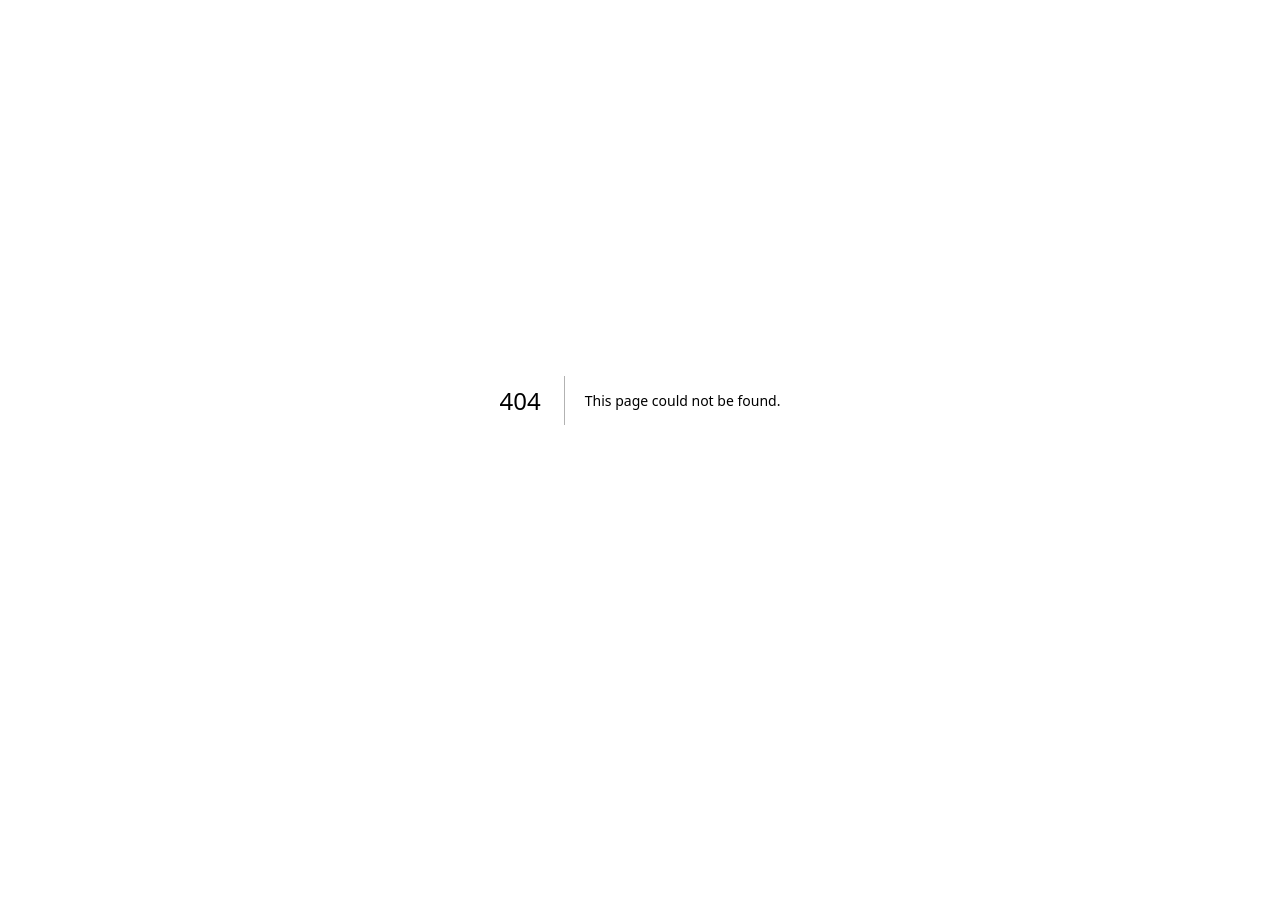
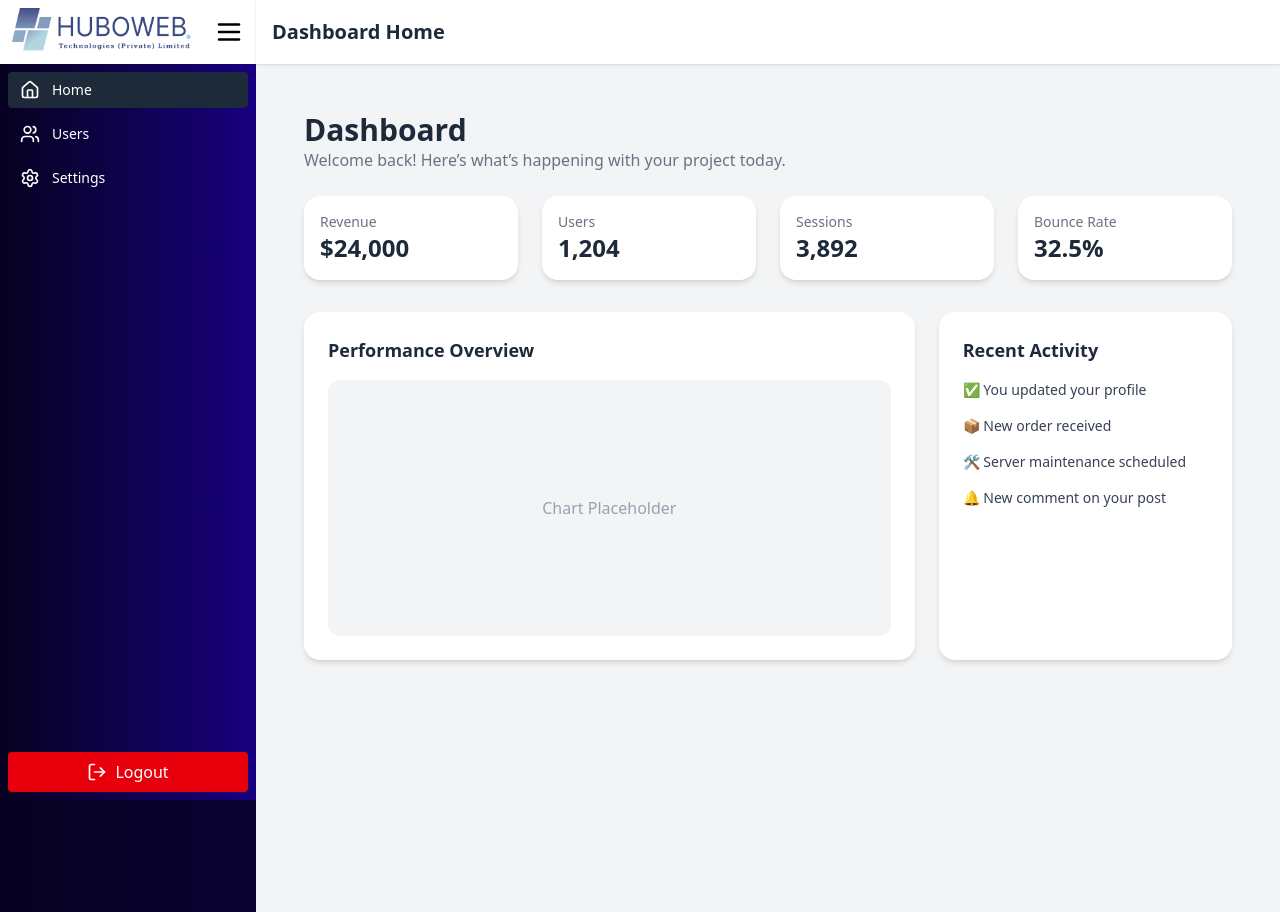
Before and after one commit to Moughees110/huboweb-website, a Next.js app in the folder frontend/: page /dashboard/home in a window 1280 px wide. Before the commit this address had no page. Before the commit the page ends 800 px from the top, so only its background shows below. Built offline with nearby package versions, Linux system fonts and the light colour scheme; sample sign-in values are in the browser's storage.

Commit message:
make change

```diff
--- a/frontend/src/app/(auth)/auth/login/page.tsx
+++ b/frontend/src/app/(auth)/auth/login/page.tsx
@@ -42,7 +42,7 @@ const Login = () => {
       // Login successful
       console.log("Login success:", data);
       localStorage.setItem("isAuthenticated", "true");
-      router.push("/dashboard");
+      router.push("/dashboard/home ");
 
     } catch (err) {
       console.error("Login error:", err);
--- /dev/null
+++ b/frontend/src/app/(dashboard)/dashboard/components/header/page.tsx
@@ -0,0 +1,14 @@
+"use client";
+
+interface HeaderProps {
+  isOpen: boolean;
+  title: string;
+}
+
+export default function Header({ title }: HeaderProps) {
+  return (
+    <header className="bg-white shadow h-16 p-4 flex items-center z-10">
+      <h1 className="text-xl font-semibold text-gray-800 truncate">{title}</h1>
+    </header>
+  );
+}
--- /dev/null
+++ b/frontend/src/app/(dashboard)/dashboard/components/sidebar/page.tsx
@@ -0,0 +1,110 @@
+"use client";
+
+import Link from "next/link";
+import Image from "next/image";
+import { usePathname } from "next/navigation";
+import { useEffect, useState } from "react";
+import { Home, Users, Settings, LogOut, Menu, X } from "lucide-react";
+import clsx from "clsx";
+
+interface SidebarProps {
+  isOpen: boolean;
+  onLogout: () => void;
+  toggleSidebar: () => void;
+}
+
+const navLinks = [
+  { href: "/dashboard/home", label: "Home", icon: Home },
+  { href: "/dashboard/users", label: "Users", icon: Users },
+  { href: "/dashboard/settings", label: "Settings", icon: Settings },
+];
+
+export default function Sidebar({
+  isOpen,
+  onLogout,
+  toggleSidebar,
+}: SidebarProps) {
+  const pathname = usePathname();
+  const [isMobile, setIsMobile] = useState(false);
+
+  useEffect(() => {
+    const handleResize = () => {
+      setIsMobile(window.innerWidth <= 768);
+    };
+    handleResize();
+    window.addEventListener("resize", handleResize);
+    return () => window.removeEventListener("resize", handleResize);
+  }, []);
+
+  return (
+    <aside
+      className={clsx(
+        "flex flex-col justify-between transition-all duration-300 ease-in-out bg-gradient-to-r from-[#070121] to-[#170080]",
+        isOpen ? "w-64" : "w-16",
+        "h-screen"
+      )}
+    >
+      <div>
+        {/* Logo + Toggle */}
+        <div className="bg-white h-16 flex items-center justify-between px-3">
+          {isOpen ? (
+            <>
+              <Image
+                src="/img/huboweb2.png"
+                alt="Logo"
+                width={190}
+                height={90}
+                className="object-contain"
+              />
+              <button onClick={toggleSidebar}>
+                <Menu size={30} className="text-black" />
+              </button>
+            </>
+          ) : (
+            <div className="w-full flex justify-center">
+              <button onClick={toggleSidebar}>
+                <X size={30} className="text-black" />
+              </button>
+            </div>
+          )}
+        </div>
+
+        {/* Navigation */}
+        <nav className="flex flex-col gap-2 px-2 mt-2 text-white">
+          {navLinks.map(({ href, label, icon: Icon }) => {
+            const isActive = pathname === href;
+            return (
+              <Link
+                key={href}
+                href={href}
+                className={clsx(
+                  "flex items-center gap-3 px-3 py-2 rounded hover:bg-gray-700 relative group transition-all text-sm",
+                  isActive ? "bg-gray-800" : ""
+                )}
+              >
+                <Icon size={20} />
+                {isOpen && <span>{label}</span>}
+                {!isOpen && (
+                  <span className="absolute left-full ml-2 bg-black text-white text-xs px-2 py-1 rounded opacity-0 group-hover:opacity-100 whitespace-nowrap">
+                    {label}
+                  </span>
+                )}
+              </Link>
+            );
+          })}
+        </nav>
+      </div>
+
+      {/* Logout */}
+      <div className="p-2">
+        <button
+          onClick={onLogout}
+          className="w-full flex items-center justify-center gap-2 bg-red-600 hover:bg-red-700 py-2 rounded text-white"
+        >
+          <LogOut size={20} />
+          {isOpen && <span>Logout</span>}
+        </button>
+      </div>
+    </aside>
+  );
+}
--- /dev/null
+++ b/frontend/src/app/(dashboard)/dashboard/home/page.tsx
@@ -0,0 +1,51 @@
+"use client";
+
+export default function DashboardHome() {
+  return (
+    <main className="min-h-screen bg-gray-100 p-6">
+      <div className="max-w-7xl mx-auto">
+        <header className="mb-6">
+          <h1 className="text-3xl font-bold text-gray-800">Dashboard</h1>
+          <p className="text-gray-500">Welcome back! Here’s what’s happening with your project today.</p>
+        </header>
+
+        <section className="grid grid-cols-1 md:grid-cols-2 lg:grid-cols-4 gap-6">
+          <div className="bg-white p-4 rounded-2xl shadow-md">
+            <h2 className="text-sm font-medium text-gray-500">Revenue</h2>
+            <p className="text-2xl font-semibold text-gray-800">$24,000</p>
+          </div>
+          <div className="bg-white p-4 rounded-2xl shadow-md">
+            <h2 className="text-sm font-medium text-gray-500">Users</h2>
+            <p className="text-2xl font-semibold text-gray-800">1,204</p>
+          </div>
+          <div className="bg-white p-4 rounded-2xl shadow-md">
+            <h2 className="text-sm font-medium text-gray-500">Sessions</h2>
+            <p className="text-2xl font-semibold text-gray-800">3,892</p>
+          </div>
+          <div className="bg-white p-4 rounded-2xl shadow-md">
+            <h2 className="text-sm font-medium text-gray-500">Bounce Rate</h2>
+            <p className="text-2xl font-semibold text-gray-800">32.5%</p>
+          </div>
+        </section>
+
+        <section className="mt-8 grid grid-cols-1 lg:grid-cols-3 gap-6">
+          <div className="col-span-2 bg-white p-6 rounded-2xl shadow-md">
+            <h2 className="text-lg font-semibold text-gray-800 mb-4">Performance Overview</h2>
+            <div className="h-64 bg-gray-100 rounded-xl flex items-center justify-center text-gray-400">
+              Chart Placeholder
+            </div>
+          </div>
+          <div className="bg-white p-6 rounded-2xl shadow-md">
+            <h2 className="text-lg font-semibold text-gray-800 mb-4">Recent Activity</h2>
+            <ul className="space-y-4 text-sm text-gray-700">
+              <li>✅ You updated your profile</li>
+              <li>📦 New order received</li>
+              <li>🛠️ Server maintenance scheduled</li>
+              <li>🔔 New comment on your post</li>
+            </ul>
+          </div>
+        </section>
+      </div>
+    </main>
+  );
+}
--- a/frontend/src/app/(dashboard)/dashboard/layout.tsx
+++ b/frontend/src/app/(dashboard)/dashboard/layout.tsx
@@ -1,16 +1,24 @@
 "use client";
 
-import { useEffect, useState } from "react";
+import { useState, useEffect } from "react";
 import { usePathname, useRouter } from "next/navigation";
+import Sidebar from "./components/sidebar/page";
+import Header from "./components/header/page";   // ✅ Correct import
+
+const pathToTitle: Record<string, string> = {
+  "/dashboard/home": "Dashboard Home",
+  "/dashboard/users": "Users",
+  "/dashboard/settings": "Settings",
+};
 
 export default function DashboardLayout({ children }: { children: React.ReactNode }) {
+  const [sidebarOpen, setSidebarOpen] = useState(true);
+  const [isAuthenticated, setIsAuthenticated] = useState<boolean | null>(null);
   const router = useRouter();
   const pathname = usePathname();
-  const [isAuthenticated, setIsAuthenticated] = useState<boolean | null>(null);
+  const pageTitle = pathToTitle[pathname] || "Dashboard";
 
   useEffect(() => {
-    // Only run on client
-    if (typeof window !== "undefined") {
     const auth = localStorage.getItem("isAuthenticated");
     if (auth === "true") {
       setIsAuthenticated(true);
@@ -18,40 +26,29 @@ export default function DashboardLayout({ children }: { children: React.ReactNod
       setIsAuthenticated(false);
       router.push("/auth/login");
     }
-    }
   }, [pathname]);
 
-  // Prevent flashing or wrong redirect
   if (isAuthenticated === null) return null;
+  if (!isAuthenticated) return null;
 
-  if (!isAuthenticated) return null;
+  const handleLogout = () => {
+    localStorage.removeItem("isAuthenticated");
+    router.push("/auth/login");
+  };
 
  return (
   <div className="flex min-h-screen">
-      <aside className="w-64 bg-gray-900 text-white p-4 flex flex-col justify-between">
-        {/* Top Navigation */}
-        <div>
-          <h2 className="text-2xl font-bold mb-4">Dashboard</h2>
-          <nav className="flex flex-col space-y-2">
-            <a href="/dashboard">Home</a>
-            <a href="/dashboard/users">Users</a>
-            <a href="/dashboard/settings">Settings</a>
-          </nav>
+    <Sidebar
+      isOpen={sidebarOpen}
+      onLogout={handleLogout}
+      toggleSidebar={() => setSidebarOpen(prev => !prev)}
+    />
+
+    <div className="flex flex-col flex-1">
+      <Header isOpen={sidebarOpen} title={pageTitle} />
+      <main className="flex-1 p-6 bg-gray-100 overflow-y-auto">{children}</main>
     </div>
-
-        {/* Bottom Logout Button */}
-        <button
-          onClick={() => {
-            localStorage.removeItem("isAuthenticated");
-            router.push("/auth/login");
-          }}
-          className="bg-red-600 hover:bg-red-700 text-white mt-4 py-2 px-4 rounded"
-        >
-          Logout
-        </button>
-      </aside>
-
-      <main className="flex-1 bg-gray-100 p-6">{children}</main>
   </div>
 );
+
 }
--- a/frontend/src/app/(dashboard)/dashboard/page.tsx
+++ b/frontend/src/app/(dashboard)/dashboard/page.tsx
@@ -4,6 +4,7 @@ import { useEffect } from "react";
 import Image from "next/image";
 import AOS from "aos";
 import "aos/dist/aos.css";
+import Home from "@/app/(website)/page";
 
 
 const Dashboard = () => {
@@ -15,8 +16,8 @@ const Dashboard = () => {
   }, []);
 
   return (
-   <div className="text-black text-4xl">
-    Welcome to Dashboard
+   <div>
+    <Home/>
    </div>
   );
 };
--- /dev/null
+++ b/frontend/src/app/(dashboard)/dashboard/settings/page.tsx
@@ -0,0 +1,7 @@
+import React from 'react'
+
+export default function Settings() {
+  return (
+    <div>Settings</div>
+  )
+}
--- /dev/null
+++ b/frontend/src/app/(dashboard)/dashboard/users/page.tsx
@@ -0,0 +1,7 @@
+import React from 'react'
+
+export default function Users() {
+  return (
+    <div>Users</div>
+  )
+}
```
Also changed, not shown: 1 other file (tests, documents, lock files or other folders). Lines whose indentation alone changed are shown as unchanged.
